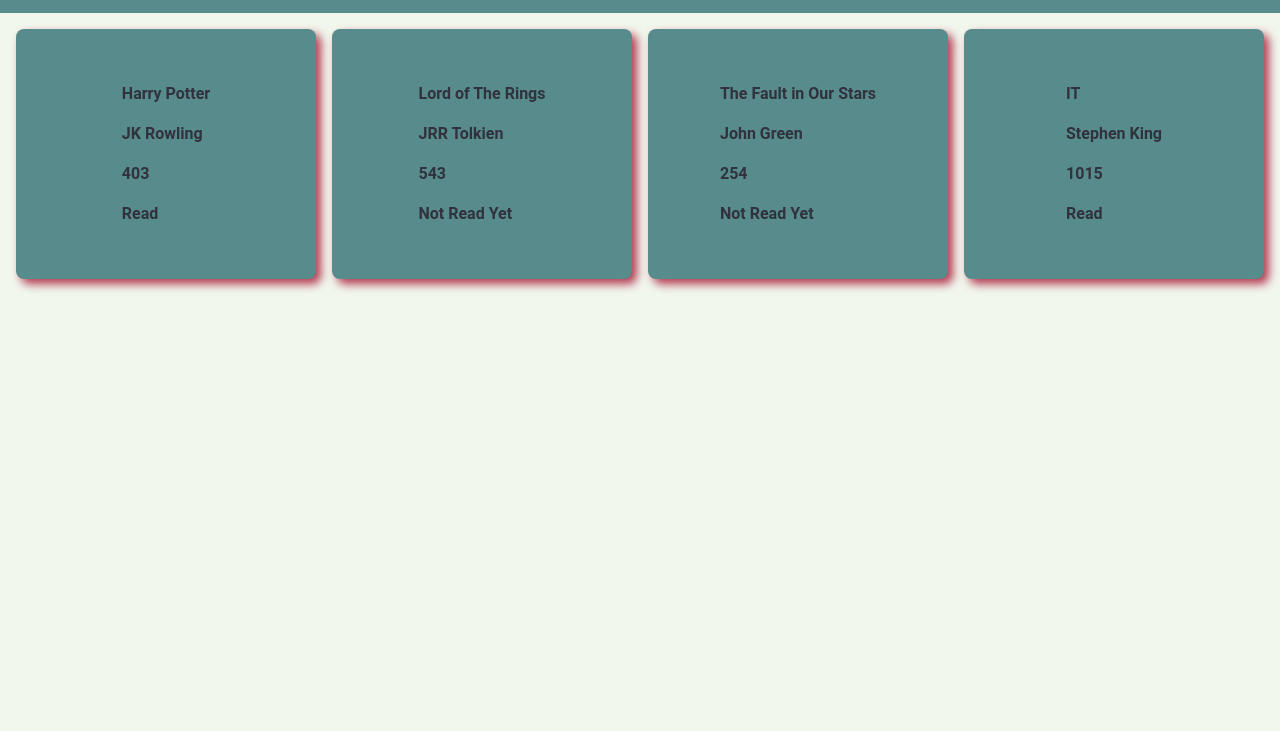
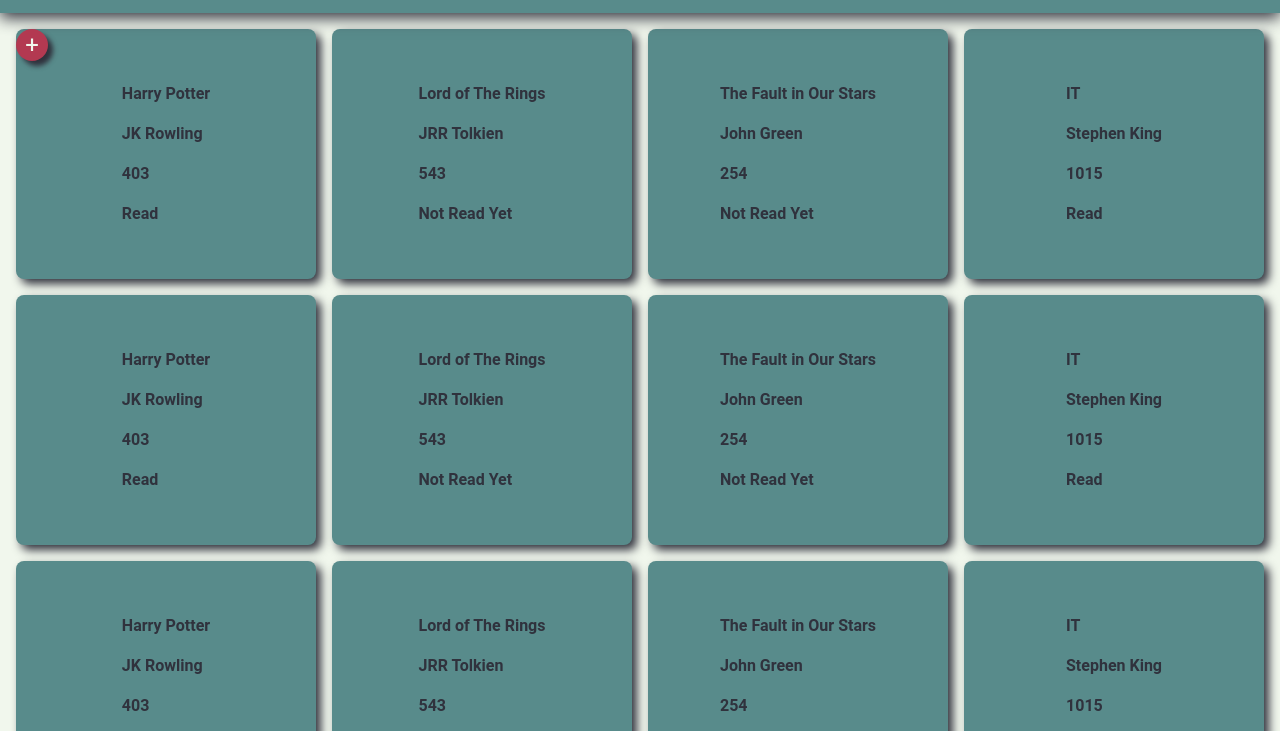
Before and after one commit to JonathanNoH/library, a plain HTML site: page index.html in a window 1280 px wide. Shown: the part 67-798 px from the top of the page. Drawn offline with Linux system fonts and the light colour scheme.

Commit message:
add button

```diff
--- a/index.html
+++ b/index.html
@@ -12,10 +12,83 @@
     <header>
         <h1>The Library</h1>
         <input type="search" name="search" id="search">
-        <img src="imgs/search_black_24dp.svg" alt="search icon">
-        <img src="imgs/account_circle_black_24dp.svg" alt="account icon">
+        <a href="#"><img src="imgs/search_black_24dp.svg" alt="search icon"></a>
+        <a href="#"><img src="imgs/account_circle_black_24dp.svg" alt="account icon"></a>
+        <button class="add-book">+</button>
     </header>
     <main>
+        <div class="card">
+            <div class="title">Harry Potter</div>
+            <div class="author">JK Rowling</div>
+            <div class="pages">403</div>
+            <div class="isRead">Read</div>
+        </div>
+        <div class="card">
+            <div class="title">Lord of The Rings</div>
+            <div class="author">JRR Tolkien</div>
+            <div class="pages">543</div>
+            <div class="isRead">Not Read Yet</div>
+        </div>
+        <div class="card">
+            <div class="title">The Fault in Our Stars</div>
+            <div class="author">John Green</div>
+            <div class="pages">254</div>
+            <div class="isRead">Not Read Yet</div>
+        </div>
+        <div class="card">
+            <div class="title">IT</div>
+            <div class="author">Stephen King</div>
+            <div class="pages">1015</div>
+            <div class="isRead">Read</div>
+        </div>
+        <div class="card">
+            <div class="title">Harry Potter</div>
+            <div class="author">JK Rowling</div>
+            <div class="pages">403</div>
+            <div class="isRead">Read</div>
+        </div>
+        <div class="card">
+            <div class="title">Lord of The Rings</div>
+            <div class="author">JRR Tolkien</div>
+            <div class="pages">543</div>
+            <div class="isRead">Not Read Yet</div>
+        </div>
+        <div class="card">
+            <div class="title">The Fault in Our Stars</div>
+            <div class="author">John Green</div>
+            <div class="pages">254</div>
+            <div class="isRead">Not Read Yet</div>
+        </div>
+        <div class="card">
+            <div class="title">IT</div>
+            <div class="author">Stephen King</div>
+            <div class="pages">1015</div>
+            <div class="isRead">Read</div>
+        </div>
+        <div class="card">
+            <div class="title">Harry Potter</div>
+            <div class="author">JK Rowling</div>
+            <div class="pages">403</div>
+            <div class="isRead">Read</div>
+        </div>
+        <div class="card">
+            <div class="title">Lord of The Rings</div>
+            <div class="author">JRR Tolkien</div>
+            <div class="pages">543</div>
+            <div class="isRead">Not Read Yet</div>
+        </div>
+        <div class="card">
+            <div class="title">The Fault in Our Stars</div>
+            <div class="author">John Green</div>
+            <div class="pages">254</div>
+            <div class="isRead">Not Read Yet</div>
+        </div>
+        <div class="card">
+            <div class="title">IT</div>
+            <div class="author">Stephen King</div>
+            <div class="pages">1015</div>
+            <div class="isRead">Read</div>
+        </div>
         <div class="card">
             <div class="title">Harry Potter</div>
             <div class="author">JK Rowling</div>
--- a/style.css
+++ b/style.css
@@ -97,13 +97,36 @@
 }
 
 header {
+  grid-column: 1 / -1;
   display: flex;
   padding: 1rem;
   gap: 1rem;
   align-items: center;
   background-color: var(--main-color);
-  box-shadow: 10px 10px 8px #888888;
+  box-shadow: 0px 5px 15px var(--black);
+  z-index: 1;
+  position: sticky;
+  top: 0;
 }
+
+button.add-book {
+  position: absolute;
+  left: 1rem;
+  display: flex;
+  justify-content: center;
+  align-items: center;
+  border-radius: 1rem;
+  padding: 0.5rem;
+  width: 2rem;
+  height: 2rem;
+  font-size: 1.5rem;
+  bottom: -3rem;
+  border: none;
+  background-color: var(--accent-color);
+  color: var(--off-white);
+  box-shadow: 5px 5px 5px var(--black);
+}
+
 
 #search {
   margin-left: auto;
@@ -120,6 +143,7 @@
   grid-auto-rows: 250px;
   gap: 1rem;
   padding: 1rem;
+  position: relative;
 }
 
 .card {
@@ -128,10 +152,16 @@
   place-content: center;
   gap: 1rem;
   border-radius: 0.5rem;
-  box-shadow: 5px 5px 10px var(--accent-color);
+  box-shadow: 5px 5px 10px var(--black);
 }
 
 .card div {
   color: var(--black);
   font-weight: 600;
 }
+
+form {
+  display: flex;
+  flex-direction: column;
+  gap: 1rem;
+}
```
